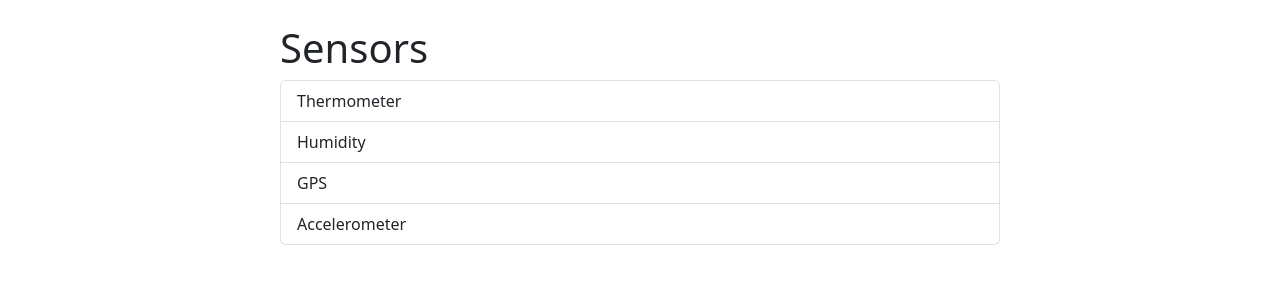
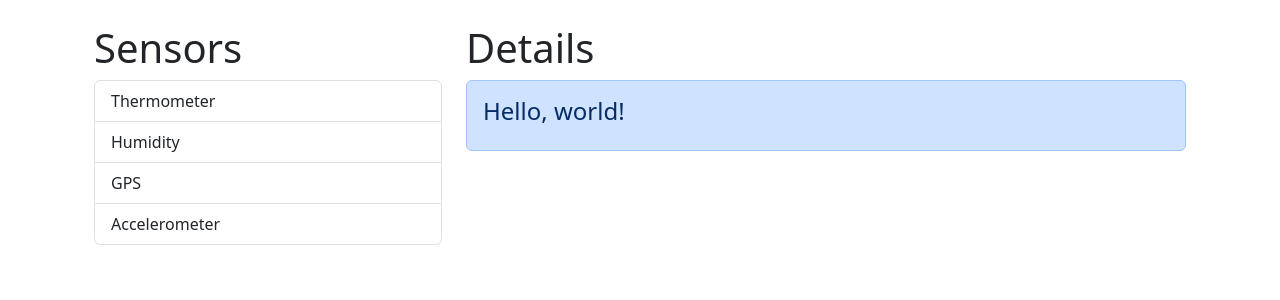
Before and after one commit to SensorStation/iotgui, a React (Vite) app: page / in a window 1280 px wide. Shown: the top 300 px of the page. Built offline with nearby package versions, Linux system fonts and the light colour scheme.

Commit message:
added the alert component

```diff
--- a/src/App.tsx
+++ b/src/App.tsx
@@ -1,4 +1,6 @@
+import Alert from ".//components/Alert";
 import ListGroup from "./components/ListGroup";
+
 
 function App() {
   let items = [
@@ -8,14 +10,21 @@ function App() {
     'Accelerometer'
   ]
 
+  const handleSelectItem = (item: string) => {
+    console.log(item);
+  }
+
   return (
     <div className="container p-4">
       <div className="row">
-        <div className="col"></div>
+        <div className="col">
+          <ListGroup items={items} heading="Sensors" onSelectItem={handleSelectItem} />
+        </div>
         <div className="col-8">
-          <ListGroup items={items} heading="Sensors" />
+          <Alert>
+            <h4>Hello, world!</h4>
+          </Alert>
         </div>
-        <div className="col"></div>
       </div>
     </div>
   )
--- /dev/null
+++ b/src/components/Alert.tsx
@@ -0,0 +1,15 @@
+interface Props {
+  children: ReactNode;
+}
+
+function Alert({children} : Props) {
+
+  return (
+    <>
+      <h1>Details</h1>
+      <div className="alert alert-primary" role="alert">{children}</div>
+    </>
+  )
+}
+
+export default Alert
--- a/src/components/ListGroup.tsx
+++ b/src/components/ListGroup.tsx
@@ -3,6 +3,7 @@ import { useState } from "react";
 interface Props{
   items: string[];
   heading: string;
+  onSelectItem: (item: string) => void;
 }
 
 function ListGroup({ items, heading }: Props) {
```
